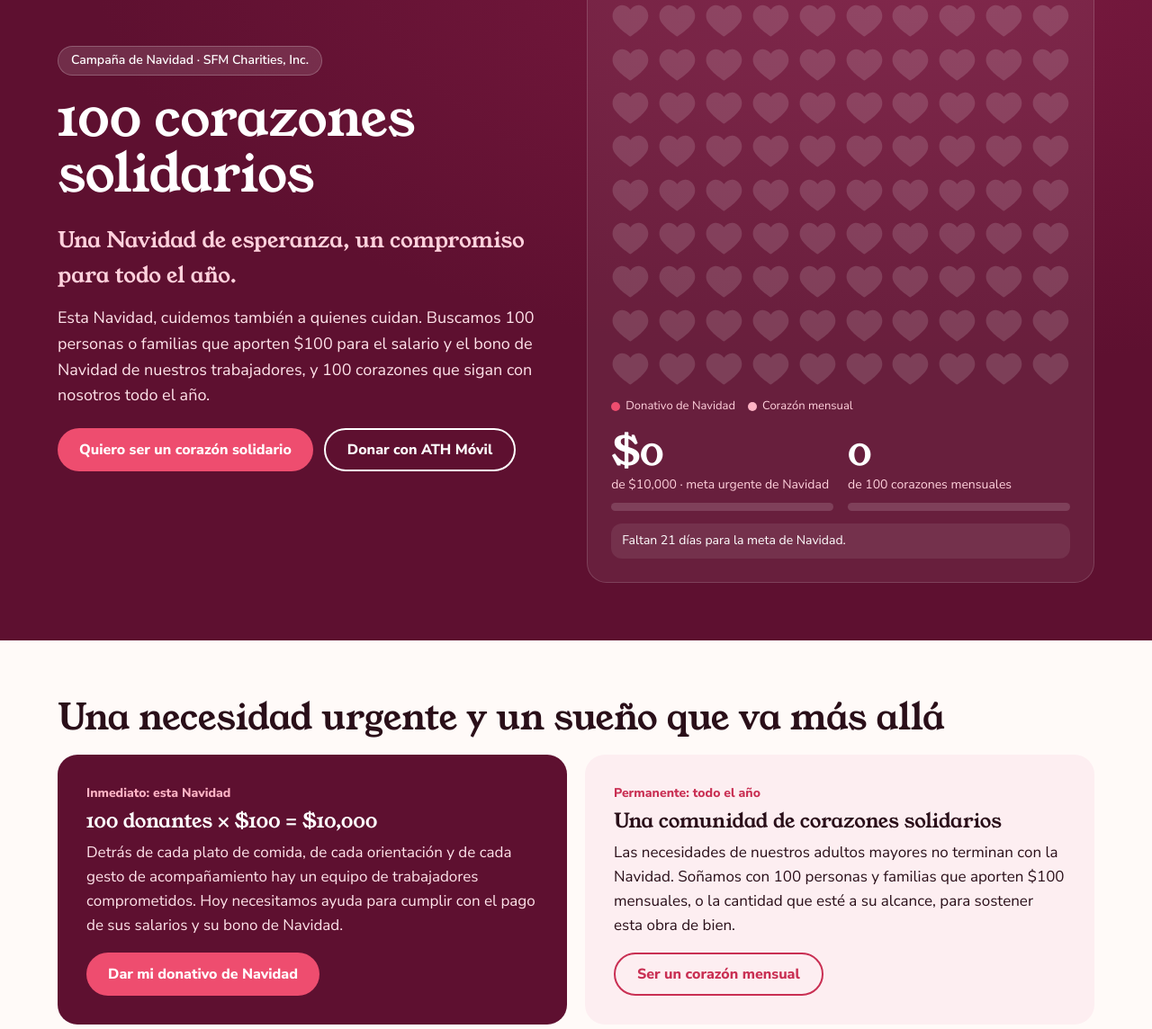
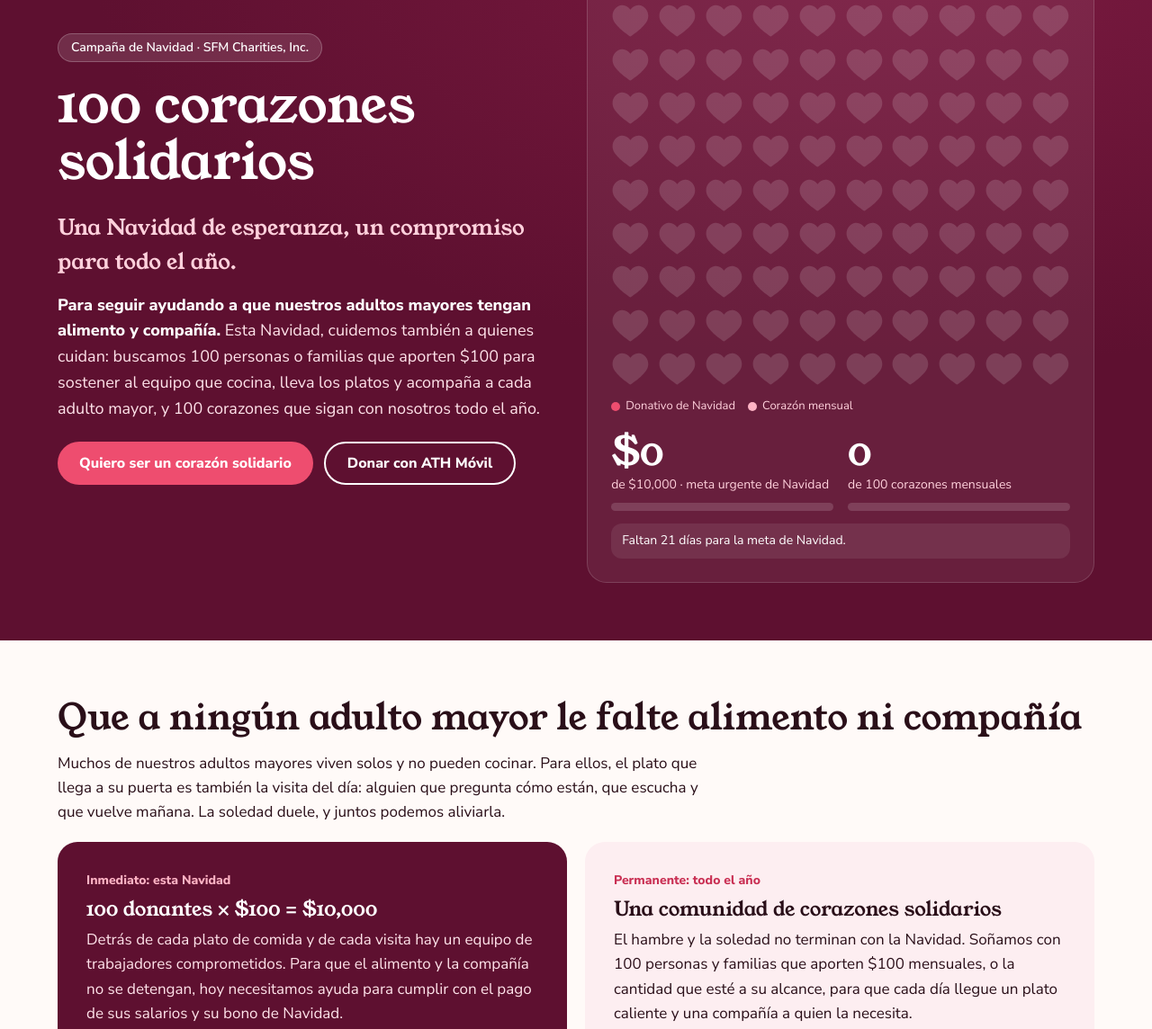
Before and after one commit to Samueldj07/100corazonessolidarios, a plain HTML site: page index.html in a window 1280 px wide. Shown: the part 209-1353 px from the top of the page at 90% size. Drawn offline with Linux system fonts and the light colour scheme.

Commit message:
Centrar el mensaje en alimento y compañía para los adultos mayores
Co-Authored-By: Claude Opus 5.5 <noreply@anthropic.com>
Claude-Session: https://claude.ai/code/session_01LrKYsh7abxssRwGuSzWjc4

```diff
--- a/index.html
+++ b/index.html
@@ -162,7 +162,7 @@ footer .row{font-weight:800;color:#ffb4c5;margin-bottom:18px}
       <span class="tag">Campaña de Navidad · SFM Charities, Inc.</span>
       <h1>100 corazones solidarios</h1>
       <div class="sub">Una Navidad de esperanza, un compromiso para todo el año.</div>
-      <p class="lede">Esta Navidad, cuidemos también a quienes cuidan. Buscamos 100 personas o familias que aporten $100 para el salario y el bono de Navidad de nuestros trabajadores, y 100 corazones que sigan con nosotros todo el año.</p>
+      <p class="lede"><b style="color:#fff">Para seguir ayudando a que nuestros adultos mayores tengan alimento y compañía.</b> Esta Navidad, cuidemos también a quienes cuidan: buscamos 100 personas o familias que aporten $100 para sostener al equipo que cocina, lleva los platos y acompaña a cada adulto mayor, y 100 corazones que sigan con nosotros todo el año.</p>
       <div class="cta">
         <a class="btn rose" href="#unete">Quiero ser un corazón solidario</a>
         <a class="btn ghost" href="#donar">Donar con ATH Móvil</a>
@@ -182,18 +182,19 @@ footer .row{font-weight:800;color:#ffb4c5;margin-bottom:18px}
 
 <section class="band" id="navidad">
   <div class="wrap">
-    <h2>Una necesidad urgente y un sueño que va más allá</h2>
+    <h2>Que a ningún adulto mayor le falte alimento ni compañía</h2>
+    <p style="max-width:720px">Muchos de nuestros adultos mayores viven solos y no pueden cocinar. Para ellos, el plato que llega a su puerta es también la visita del día: alguien que pregunta cómo están, que escucha y que vuelve mañana. La soledad duele, y juntos podemos aliviarla.</p>
     <div class="two-up" style="margin-top:20px">
       <div class="pcard urg">
         <span class="lbl">Inmediato: esta Navidad</span>
         <h3>100 donantes × $100 = $10,000</h3>
-        <p>Detrás de cada plato de comida, de cada orientación y de cada gesto de acompañamiento hay un equipo de trabajadores comprometidos. Hoy necesitamos ayuda para cumplir con el pago de sus salarios y su bono de Navidad.</p>
+        <p>Detrás de cada plato de comida y de cada visita hay un equipo de trabajadores comprometidos. Para que el alimento y la compañía no se detengan, hoy necesitamos ayuda para cumplir con el pago de sus salarios y su bono de Navidad.</p>
         <a class="btn rose" href="#unete" data-tipo="unico">Dar mi donativo de Navidad</a>
       </div>
       <div class="pcard perm">
         <span class="lbl">Permanente: todo el año</span>
         <h3>Una comunidad de corazones solidarios</h3>
-        <p>Las necesidades de nuestros adultos mayores no terminan con la Navidad. Soñamos con 100 personas y familias que aporten $100 mensuales, o la cantidad que esté a su alcance, para sostener esta obra de bien.</p>
+        <p>El hambre y la soledad no terminan con la Navidad. Soñamos con 100 personas y familias que aporten $100 mensuales, o la cantidad que esté a su alcance, para que cada día llegue un plato caliente y una compañía a quien la necesita.</p>
         <a class="btn ghost" href="#unete" data-tipo="mensual" style="color:var(--rose2)">Ser un corazón mensual</a>
       </div>
     </div>
@@ -369,7 +370,7 @@ footer .row{font-weight:800;color:#ffb4c5;margin-bottom:18px}
 <section class="band" id="preguntas" style="background:var(--tint)">
   <div class="narrow">
     <h2>Preguntas frecuentes</h2>
-    <details><summary>¿A dónde va mi donativo de Navidad?</summary><p>A cubrir los salarios y el bono de Navidad de los trabajadores que preparan y llevan los alimentos, orientan y acompañan a nuestros adultos mayores.</p></details>
+    <details><summary>¿A dónde va mi donativo de Navidad?</summary><p>A que el alimento y la compañía sigan llegando. Esta Navidad cubre los salarios y el bono de los trabajadores que preparan y llevan los alimentos, orientan y acompañan a nuestros adultos mayores.</p></details>
     <details><summary>¿Y mi aporte mensual?</summary><p>A sostener de forma estable los servicios de SFM Charities, Inc.: la Cocina del Ángel, el trabajo social y los servicios legales para adultos mayores en San Juan y Mayagüez.</p></details>
     <details><summary>¿Puedo cancelar o cambiar mi aporte?</summary><p>Sí, en cualquier momento. Escríbenos con tu código de donante y lo ajustamos antes de la próxima fecha.</p></details>
     <details><summary>¿Es seguro el retiro por ACH?</summary><p>Tus datos bancarios se entran solamente en la página cifrada del procesador de pagos. SFM Charities no ve ni guarda tus números de cuenta.</p></details>
@@ -383,7 +384,7 @@ footer .row{font-weight:800;color:#ffb4c5;margin-bottom:18px}
   <div class="flogo"><img src="img/logo-sfm-stack.png" alt="SFM Charities"></div>
   <div class="big">El amor no tiene temporada.</div>
   <div class="row">100 corazones · $100 mensuales · 365 días de esperanza</div>
-  <p>Tu compromiso permanente hace posible nuestra misión.<br>SFM Charities, Inc. · San Juan y Mayagüez, Puerto Rico</p>
+  <p>Tu compromiso permanente hace posible que nuestros adultos mayores tengan alimento y compañía.<br>SFM Charities, Inc. · San Juan y Mayagüez, Puerto Rico</p>
   <a class="btn rose" href="#unete">Ser uno de los 100</a>
   <p style="margin:18px 0 6px">¿Preguntas? Escríbenos por WhatsApp al <b>939-254-0736</b><br>o al correo <a href="mailto:100corazonasolidarios@sfmcharities.org" style="color:#fff;font-weight:700">100corazonasolidarios@sfmcharities.org</a></p>
   <a class="btn ghost" href="https://wa.me/19392540736?text=Hola%2C%20quiero%20saber%20m%C3%A1s%20sobre%20100%20corazones%20solidarios" rel="noopener" style="color:#fff">Hablar por WhatsApp</a>
```
